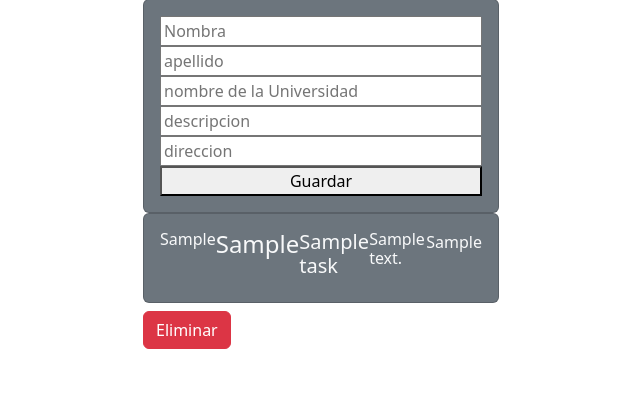
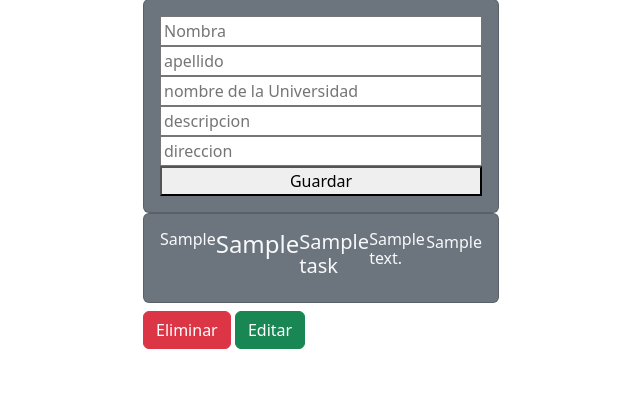
Before and after one commit to Joel7Anthony/Prueba-Universidad, a Django app: page /Univer/ in a window 1280 px wide. Shown: the part 57-468 px from the top of the page, without its empty margins (319-959 px from the left). Run offline with Django 4.2, Linux system fonts and the light colour scheme; tables that the repository leaves empty hold one stand-in row (values such as "Sample post").

Commit message:
boton editar

```diff
--- a/Univer/templates/list_Uni.html
+++ b/Univer/templates/list_Uni.html
@@ -48,9 +48,13 @@
             <h6>{{task.descripcion}}</h6>
             <p>{{task.direccion}}</p>
             </div>
-            <form action="{% url 'delete_task' task.id %}" method="POST">
+
+            <form action="{% url 'delete_task' task.id %}"  method="POST">
               {% csrf_token %}
               <button class="btn btn-danger">Eliminar</button>
+
+              {% csrf_token %}
+              <button class="btn btn-success">Editar</button>
             </form>
           </div>
           {% empty %}
```
